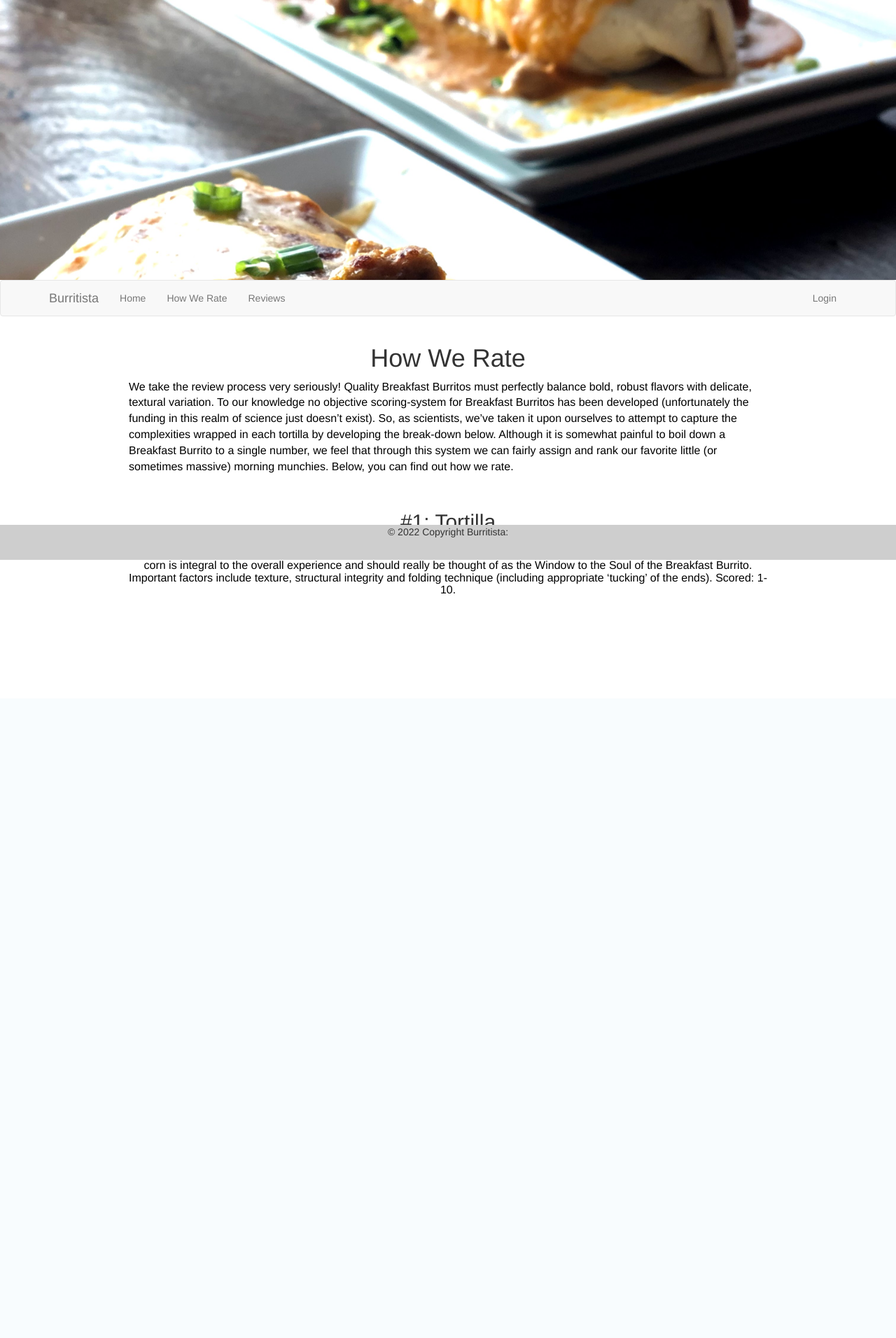
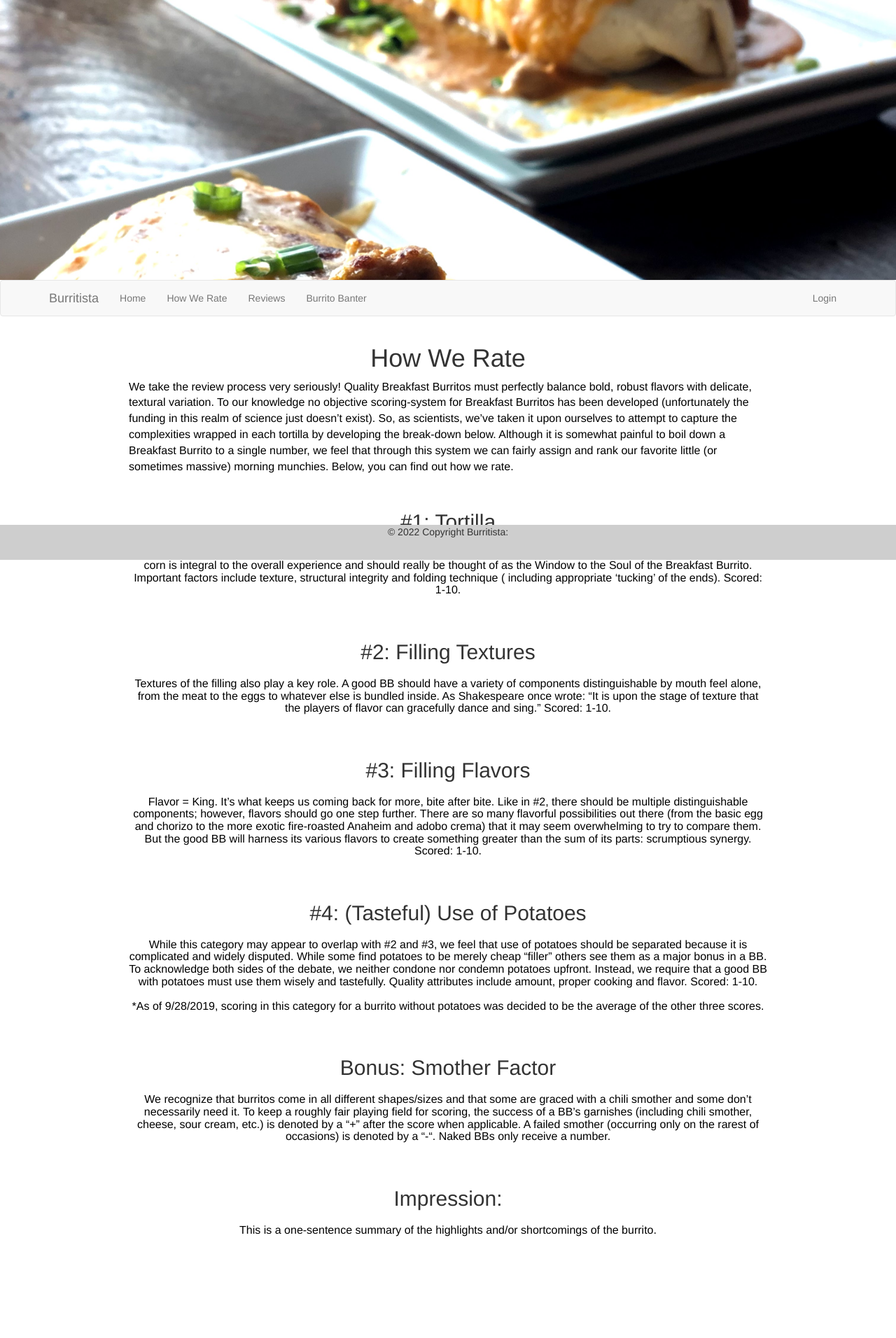
Before and after one commit to apfrancis1992/burritista, a Flask app: page /how_we_rate in a window 1280 px wide. Shown: the whole page at 70% size. Before the commit the page ends 849 px from the top, so only its background shows below. Run offline with Flask 2, Linux system fonts and the light colour scheme; some libraries are stand-ins or nearby versions.

Commit message:
Burrito Banter + How We Rate additions

```diff
--- a/app/routes.py
+++ b/app/routes.py
@@ -37,7 +37,12 @@ def index():
 
 @app.route('/how_we_rate', methods=['GET', 'POST'])
 def how_we_rate():
-    return render_template('how_we_rate.html', title='Burritista - How We Rate')
+    return render_template('how_we_rate.html', title='Denver Breakfast Burrito Ratings')
+
+
+@app.route('/burrito_banter', methods=['GET', 'POST'])
+def burrito_banter():
+    return render_template('burrito_banter.html', title='Denver Breakfast Burrito Ratings')
 
 
 @app.route('/login', methods=['GET', 'POST'])
@@ -103,7 +108,7 @@ def edit_profile():
 
 @app.route('/reviews', methods=['GET', 'POST'])
 def reviews():
-    restaurants = Reviews.query.order_by(Reviews.restaurant_name.asc()).all()
+    restaurants = Reviews.query.order_by(Reviews.overall_score.desc()).all()
     return render_template('reviews.html', title="Denver Breakfast Burrito Reviews", restaurants=restaurants)
 
 @app.route('/reviews/<restaurant_name>', methods=['GET', 'POST'])
--- a/app/templates/base.html
+++ b/app/templates/base.html
@@ -23,6 +23,7 @@
                     <li><a href="{{ url_for('index') }}">Home</a></li>
                     <li><a href="{{ url_for('how_we_rate') }}">How We Rate</a></li>
                     <li><a href="{{ url_for('reviews') }}">Reviews</a></li>
+                    <li><a href="{{ url_for('burrito_banter') }}">Burrito Banter</a></li>
                     {% if not current_user.is_anonymous %}
                     {% endif %}
                 </ul>
--- a/app/templates/how_we_rate.html
+++ b/app/templates/how_we_rate.html
@@ -3,11 +3,63 @@
 
 {% block app_content %}
     <h1>How We Rate</h1>
-    <p>We take the review process very seriously! Quality Breakfast Burritos must perfectly balance bold, robust flavors with delicate, textural variation. To our knowledge no objective scoring-system for Breakfast Burritos has been developed (unfortunately the funding in this realm of science just doesn’t exist).  So, as scientists, we’ve taken it upon ourselves to attempt to capture the complexities wrapped in each tortilla by developing the break-down below. Although it is somewhat painful to boil down a Breakfast Burrito to a single number, we feel that through this system we can fairly assign and rank our favorite little (or sometimes massive) morning munchies. Below, you can find out how we rate.
+    <p>We take the review process very seriously! Quality Breakfast Burritos must perfectly balance bold,
+        robust flavors with delicate, textural variation. To our knowledge no objective scoring-system
+        for Breakfast Burritos has been developed (unfortunately the funding in this realm of science
+        just doesn’t exist).  So, as scientists, we’ve taken it upon ourselves to attempt to capture
+        the complexities wrapped in each tortilla by developing the break-down below. Although it is
+        somewhat painful to boil down a Breakfast Burrito to a single number, we feel that through this
+        system we can fairly assign and rank our favorite little (or sometimes massive) morning munchies.
+        Below, you can find out how we rate.
     </p>
     <br>
     <h2>#1: Tortilla<h2>
-    <p>Although the tortilla is the first thing we see before eating, it is often overlooked. At Burritista, we believe this thin layer of flour or corn is integral to the overall experience and should really be thought of as the Window to the Soul of the Breakfast Burrito. Important factors include texture, structural integrity and folding technique (including appropriate ‘tucking’ of the ends). Scored: 1-10.
+    <p>Although the tortilla is the first thing we see before eating, it is often overlooked.
+        At Burritista, we believe this thin layer of flour or corn is integral to the overall
+        experience and should really be thought of as the Window to the Soul of the Breakfast
+        Burrito. Important factors include texture, structural integrity and folding technique (
+        including appropriate ‘tucking’ of the ends). Scored: 1-10.
+    </p>
+    <br>
+    <h2>#2: Filling Textures<h2>
+    <p>Textures of the filling also play a key role. A good BB should have a variety of components
+        distinguishable by mouth feel alone, from the meat to the eggs to whatever else is bundled
+        inside. As Shakespeare once wrote: “It is upon the stage of texture that the players of
+        flavor can gracefully dance and sing.” Scored: 1-10.
+    </p>
+    <br>
+    <h2>#3: Filling Flavors<h2>
+    <p>Flavor = King. It’s what keeps us coming back for more, bite after bite. Like in #2, there
+        should be multiple distinguishable components; however, flavors should go one step further.
+        There are so many flavorful possibilities out there (from the basic egg and chorizo to the
+        more exotic fire-roasted Anaheim and adobo crema) that it may seem overwhelming to try to
+        compare them. But the good BB will harness its various flavors to create something greater
+        than the sum of its parts: scrumptious synergy. Scored: 1-10.
+    </p>
+    <br>
+    <h2>#4: (Tasteful) Use of Potatoes<h2>
+    <p>While this category may appear to overlap with #2 and #3, we feel that use of potatoes should
+        be separated because it is complicated and widely disputed.  While some find potatoes to be
+        merely cheap “filler” others see them as a major bonus in a BB.  To acknowledge both sides of
+        the debate, we neither condone nor condemn potatoes upfront. Instead, we require that a good
+        BB with potatoes must use them wisely and tastefully.  Quality attributes include amount, proper
+        cooking and flavor. Scored: 1-10.
+        <br>
+        <br>
+        *As of 9/28/2019, scoring in this category for a burrito without potatoes was decided to be the
+        average of the other three scores.
+    </p>
+    <br>
+    <h2>Bonus: Smother Factor<h2>
+    <p>We recognize that burritos come in all different shapes/sizes and that some are graced with a chili
+        smother and some don’t necessarily need it. To keep a roughly fair playing field for scoring, the
+        success of a BB’s garnishes (including chili smother, cheese, sour cream, etc.) is denoted by a “+”
+        after the score when applicable.  A failed smother (occurring only on the rarest of occasions) is
+        denoted by a “-“. Naked BBs only receive a number.
+    </p>
+    <br>
+    <h2>Impression:<h2>
+    <p>This is a one-sentence summary of the highlights and/or shortcomings of the burrito.
     </p>
     <br>
     <br>
```
Also changed, not shown: app/templates/burrito_banter.html (added, +32 -0 lines).
